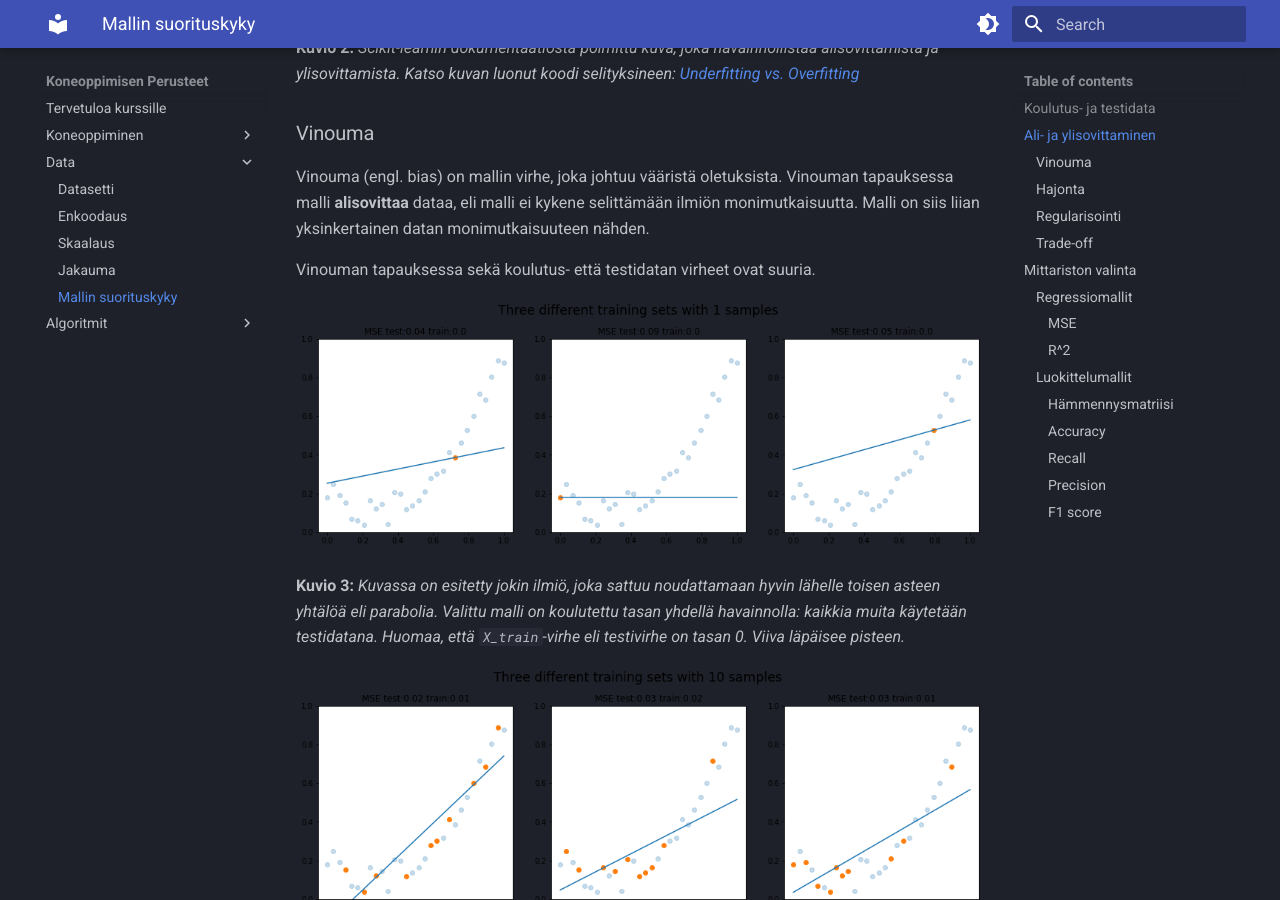
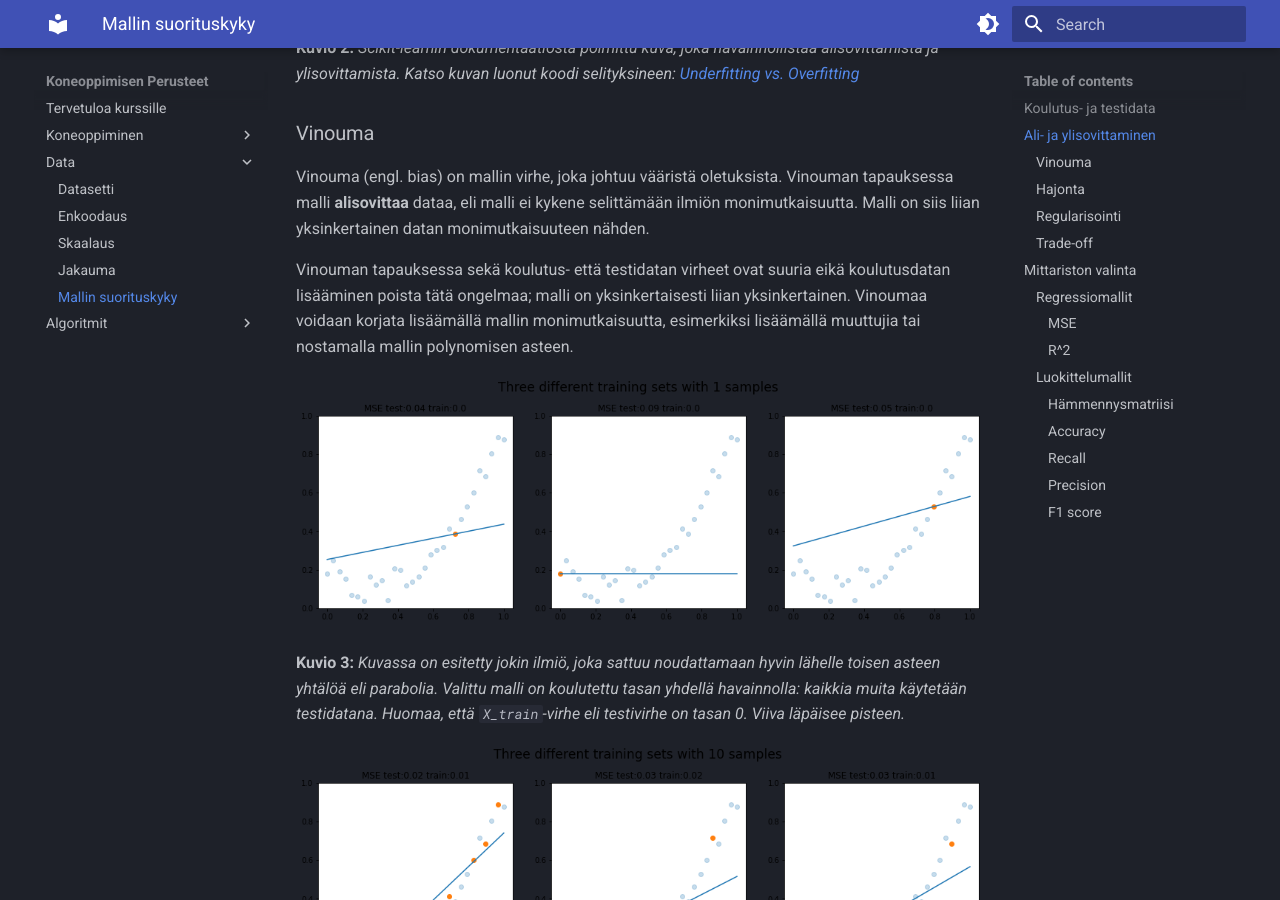
Before and after one commit to sourander/ml-perusteet, an MkDocs documentation site: the page built from docs/data/suorituskyky.md, in a window 1280 px wide and 900 px high, scrolled down 2658 px. Built offline with MkDocs 1.6.1 and Material for MkDocs 9.7.7, drawn with Linux system fonts in a browser that asks for light colours; some of the changed text lies outside the part shown.

Commit message:
Fix bias claims

```diff
--- a/docs/data/suorituskyky.md
+++ b/docs/data/suorituskyky.md
@@ -73,7 +73,7 @@ Alisovittaminen (engl. underfitting) ja ylisovittaminen (engl. overfitting) ovat
 
 Vinouma (engl. bias) on mallin virhe, joka johtuu vääristä oletuksista. Vinouman tapauksessa malli **alisovittaa** dataa, eli malli ei kykene selittämään ilmiön monimutkaisuutta. Malli on siis liian yksinkertainen datan monimutkaisuuteen nähden.
 
-Vinouman tapauksessa sekä koulutus- että testidatan virheet ovat suuria.
+Vinouman tapauksessa sekä koulutus- että testidatan virheet ovat suuria eikä koulutusdatan lisääminen poista tätä ongelmaa; malli on yksinkertaisesti liian yksinkertainen. Vinoumaa voidaan korjata lisäämällä mallin monimutkaisuutta, esimerkiksi lisäämällä muuttujia tai nostamalla mallin polynomisen asteen.
 
 ![Training model with 1 sample](../images/optimization_training_size_1_parabol.png)
 
```
Also changed, not shown: other parts of docs/data/suorituskyky.md (+0 -5 lines).
